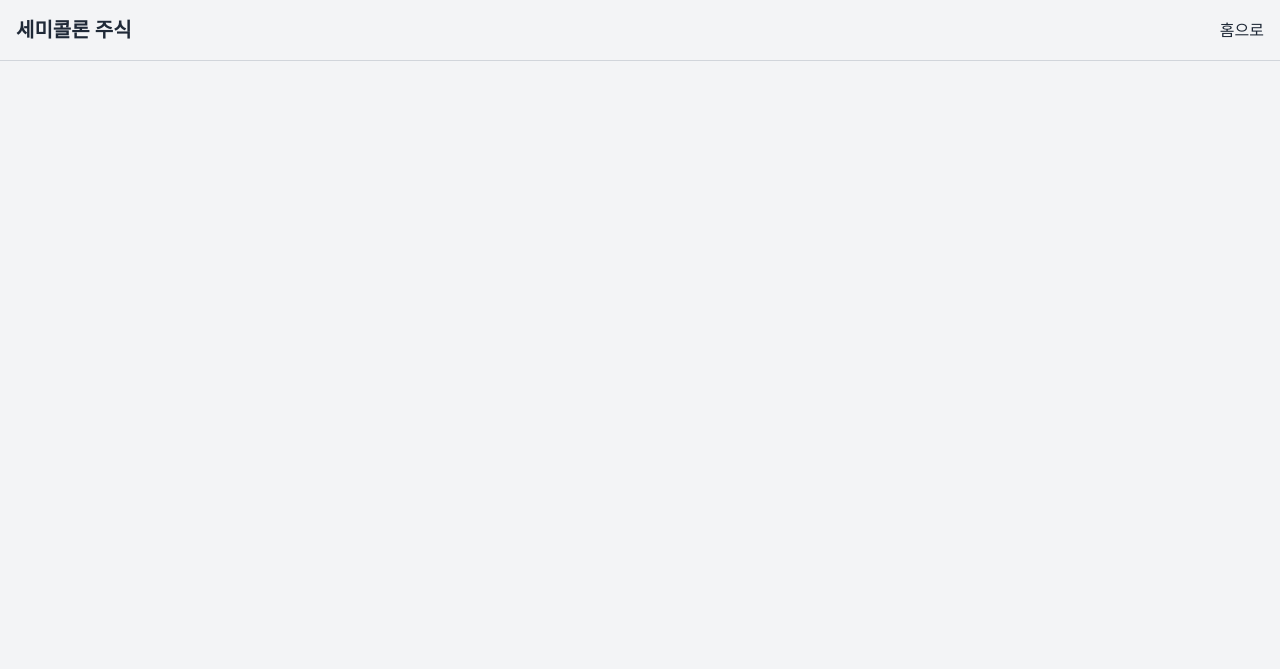
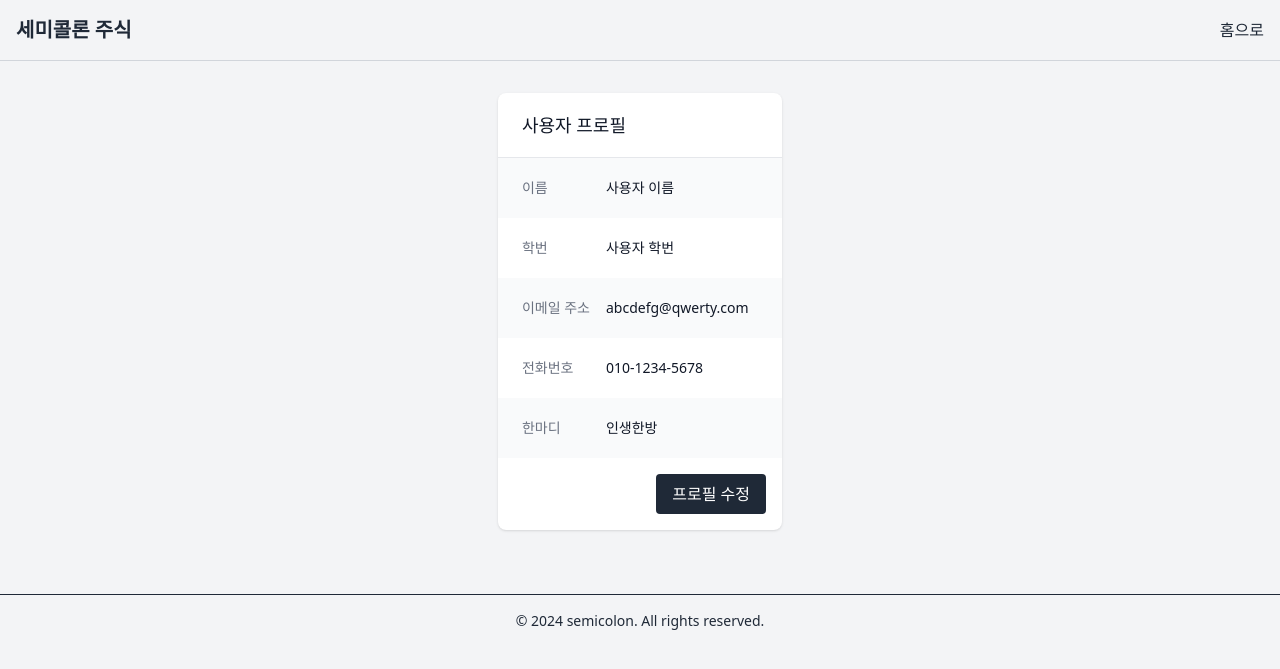
Before and after one commit to taehyun0411/clubbooth, a Django app: template templates/profile.html in a window 1280 px wide. Shown: the top 669 px of the page. Run offline with Django 4.2, Linux system fonts and the light colour scheme; the template is opened without the code that fills it, so the values that code supplies are empty; some libraries are stand-ins or nearby versions.

Commit message:
프로필 화면 완성

```diff
--- a/templates/profile.html
+++ b/templates/profile.html
@@ -15,5 +15,50 @@
             <a href="alhome.html" class="text-gray-800 hover:underline">홈으로</a>
         </div>
     </header>
+    <div class="container">
+        <main class="container mx-auto px-4 py-8 flex flex-col items-center">
+            <div class="max-w-2xl overflow-hidden bg-white shadow sm:rounded-lg relative">
+                <div class="px-4 py-5 sm:px-6">
+                    <h3 class="text-lg font-medium leading-6 text-gray-900">
+                        사용자 프로필
+                    </h3>
+                </div>
+                <div class="border-t border-gray-200">
+                    <dl>
+                        <div class="px-4 py-5 bg-gray-50 sm:grid sm:grid-cols-3 sm:gap-4 sm:px-6">
+                            <dt class="text-sm font-medium text-gray-500">이름</dt>
+                            <dd class="mt-1 text-sm text-gray-900 sm:mt-0 sm:col-span-2">사용자 이름</dd>
+                        </div>
+                        <div class="px-4 py-5 bg-white sm:grid sm:grid-cols-3 sm:gap-4 sm:px-6">
+                            <dt class="text-sm font-medium text-gray-500">학번</dt>
+                            <dd class="mt-1 text-sm text-gray-900 sm:mt-0 sm:col-span-2">사용자 학번</dd>
+                        </div>
+                        <div class="px-4 py-5 bg-gray-50 sm:grid sm:grid-cols-3 sm:gap-4 sm:px-6">
+                            <dt class="text-sm font-medium text-gray-500">이메일 주소</dt>
+                            <dd class="mt-1 text-sm text-gray-900 sm:mt-0 sm:col-span-2">abcdefg@qwerty.com</dd>
+                        </div>
+                        <div class="px-4 py-5 bg-white sm:grid sm:grid-cols-3 sm:gap-4 sm:px-6">
+                            <dt class="text-sm font-medium text-gray-500">전화번호</dt>
+                            <dd class="mt-1 text-sm text-gray-900 sm:mt-0 sm:col-span-2">010-1234-5678</dd>
+                        </div>
+                        <div class="px-4 py-5 bg-gray-50 sm:grid sm:grid-cols-3 sm:gap-4 sm:px-6">
+                            <dt class="text-sm font-medium text-gray-500">한마디</dt>
+                            <dd class="mt-1 text-sm text-gray-900 sm:mt-0 sm:col-span-2">인생한방</dd>
+                        </div>
+                    </dl>
+                </div>
+                <div class="flex justify-end p-4"> <!-- 버튼을 감싸는 div -->
+                    <button class="bg-gray-800 text-white px-4 py-2 rounded hover:bg-gray-700">프로필 수정</button>
+                </div>
+            </div>
+        </main>
+    </div>
+    <!-- Footer -->
+    <footer class="bg-gray-100 border-t border-gray-300 mt-8 py-4" style="background-color: var(--bg-color); border-color: var(--border-color);">
+        <div class="container mx-auto text-center text-sm" style="color: var(--text-color);">
+            &copy; 2024 semicolon. All rights reserved.
+        </div>
+    </footer>
+
     </body>
 </html>
```
